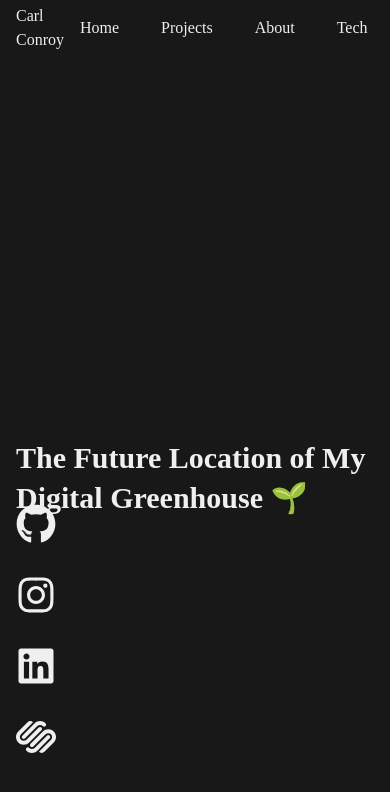
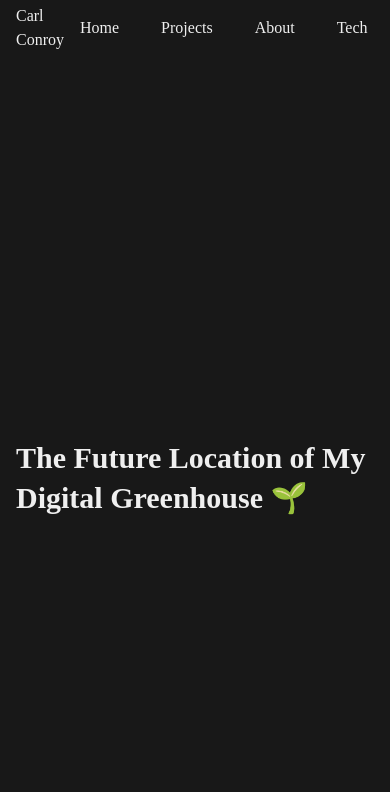
Before and after one commit to CarlinCharge/carlconroyv2, a Next.js app: page / in a window 390 px wide. Shown: the top 792 px of the page. Built offline with nearby package versions, Linux system fonts and the light colour scheme.

Commit message:
adds social display change

```diff
--- a/src/components/Socials/StickySocials.tsx
+++ b/src/components/Socials/StickySocials.tsx
@@ -1,24 +1,17 @@
 import { Icon, useMediaQuery, List, ListItem, Link } from "@chakra-ui/react";
-import { NodeNextRequest } from "next/dist/server/base-http/node";
+
 import { SocialItems } from "./SocialItems";
 
-const size = "10";
-
+const size = 10;
 export const StickySocials = () => {
-  const [isSmallerThan850] = useMediaQuery([
-    `.socials {
-      display: none;
-    }`,
-  ]);
   return (
     <List
       position="fixed"
       bottom="20"
       gap="6"
-      display="grid"
+      display={{ base: "none", lg: "grid" }}
       className="socials"
     >
-      {isSmallerThan850 ? "smaller than 850" : "larger than 850"}
       {SocialItems.map((item) => {
         return (
           <ListItem>
```
